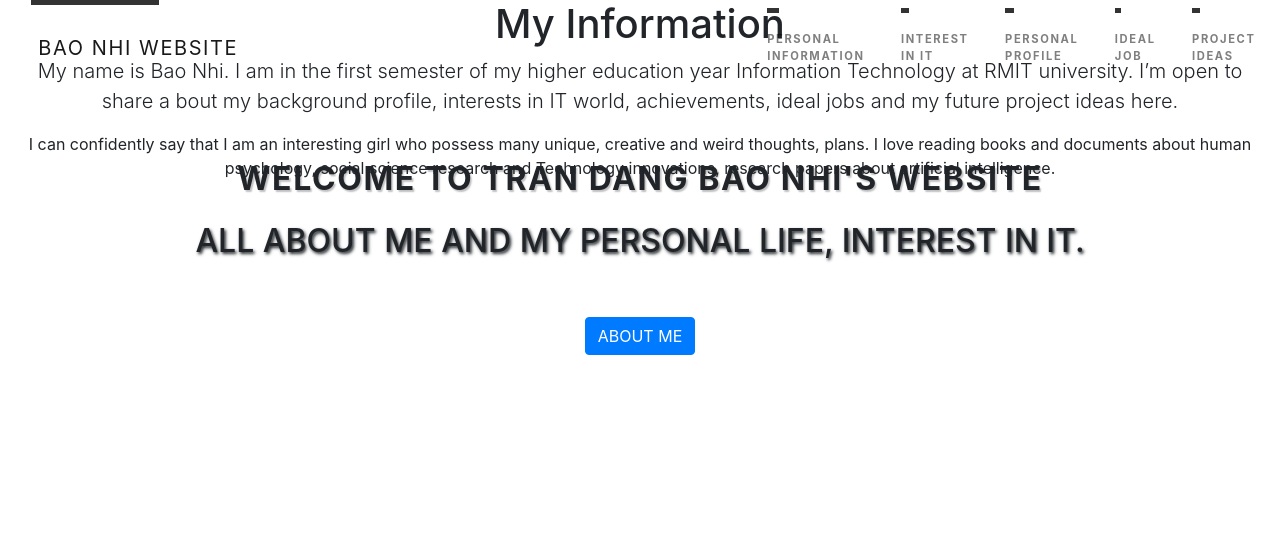
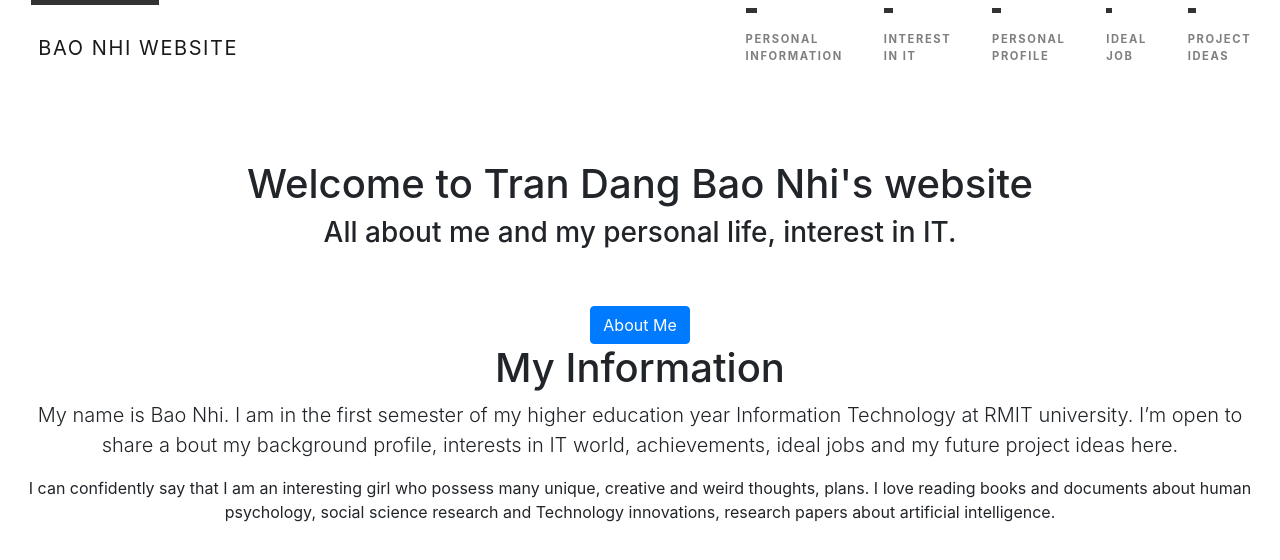
Before and after one commit to trandangbaonhi3008/baonhidraft1, a plain HTML site: page index.html in a window 1280 px wide. Drawn offline with nearby package versions, Linux system fonts and the light colour scheme.

Commit message:
fix error

```diff
--- a/index.html
+++ b/index.html
@@ -4,14 +4,17 @@
 
 <link href="nhicode2.css" rel="styleSheet" type="text/css">
 <link rel="stylesheet" href="https://stackpath.bootstrapcdn.com/bootstrap/4.3.1/css/bootstrap.min.css" integrity="sha384-ggOyR0iXCbMQv3Xipma34MD+dH/1fQ784/j6cY/iJTQUOhcWr7x9JvoRxT2MZw1T" crossorigin="anonymous">
-<link rel="stylesheet" href="bootstrap-4.1.3-dist/css/bootstrap.min.css">
 <meta charset="UTF-8" />
+<script src="https://code.jquery.com/jquery-3.3.1.slim.min.js" ></script>
+<script src="https://stackpath.bootstrapcdn.com/bootstrap/4.3.1/js/bootstrap.min.js" ></script>
+<script src="https://use.fontawesome.com"></script>
+<!---End of Script Source Files-->
 <title >
 Tran Dang Bao Nhi journal bullet
 </title>
 </head>
 
-<body data-spy="scroll" data-target="#navbarResponsive">
+<body data-spy="scroll" data-target="#navbarResponsive" class="bodyContainer" >
 <!--- Start Home Page Section -->
 <div id="home">
 <!--- Navigation-->
@@ -40,7 +43,8 @@ Tran Dang Bao Nhi journal bullet
        </div>
    </div>
 </div>
-<div class="caption text-center">
+</div>
+<div class="welcomeContainer">
     <h1>Welcome to Tran Dang Bao Nhi's website</h1>
     <h3 > All about me and my personal life, interest in IT. </h3>
     <br> </br>
@@ -49,10 +53,7 @@ Tran Dang Bao Nhi journal bullet
 <!--- End Home Page Section --->
 
 <!--- Script Source Files--->
-<script src="js/jquery-3.3.1.slim.min.js" ></script>
-<script src="bootstrap-4.1.3-dist/css/bootstrap.min.css" ></script>
-<script src="https://use.fontawesome.com"></script>
-<!---End of Script Source Files-->
+
 
 <!--- Star Personal Information --->
 <div id="personal-information" class="offset">
@@ -84,9 +85,5 @@ Tran Dang Bao Nhi journal bullet
 <div id=" Project Idea" class="offset">
     </div>
 <!---  End Project Idea-->
-
-
-
-
 </body>
 </html>
--- a/nhicode2.css
+++ b/nhicode2.css
@@ -1,19 +1,22 @@
 @import url('https://fonts.googleapis.com/css?family=Work+Sans:400,700&display=swap');
+
 body {
     overflow-x: hidden;
     margin: 0;
     background: #222;
     font-family: 'Work Sans', sans-serif;
-  color: #ffc0cb
+    color: #ffc0cb;
     font-weight: 800;
 }
+
 /*--- Navigation --*/
 
 .container {
     width: 80%;
     margin: 0 auto;
 }
-.navbar{
+
+.navbar {
     color: #444;
     text-decoration: none;
     text-transform: uppercase;
@@ -21,19 +24,21 @@ body {
     letter-spacing: .1rem;
 
 }
-.navbar-brand img{
+
+.navbar-brand img {
     height: 2rem;
 }
-.navbar-nav li{
-  padding-right: .7rem;
+
+.navbar-nav li {
     display: inline-block;
     margin-left: 20px;
     padding-top: 15px;
-  padding-right: .03rem;
+    padding-right: 0.3rem;
     padding-bottom: 15px;
     position: relative;
 }
-.navbar-light .navbar-nav .navbar-link.active{
+
+.navbar-light .navbar-nav .navbar-link.active {
     Color: black;
     padding-top: .8rem;
 }
@@ -47,6 +52,7 @@ nav {
     padding: 0;
     list-style: none;
 }
+
 nav a::before {
     content: '';
     display: block;
@@ -63,42 +69,68 @@ nav a:hover::before {
 }
 
 nav a:hover {
-  color: #pink;
+    color: pink;
 }
 
 /*--- Landing Page --*/
-.home-inner{
+.home-inner {
     background-image: url(https://i.pinimg.com/564x/94/25/8e/94258e64340a9487d7f5fcf8d6293374.jpg);
 }
-.caption{
+
+.caption {
     width: 100%;
     max-width: 100%;
     position: absolute;
     top: 20%;
-  z-index: black;
     text-transform: uppercase;
 }
-.caption h1{
+
+.caption h1 {
     font-size: 2.0rem;
     font-weight: 700;
     letter-spacing: .1rem;
     text-shadow: silver .1rem .1rem .1rem;
     padding-bottom: 1rem;
 }
-.caption h3{
+
+.caption h3 {
     font-size: 2rem;
     text-shadow: .1rem .1rem .2rem;
 
 }
+
 .btn-lg {
     border-width: .3rem;
     border-radius: .4rem 1.3rem;
 
 }
+
 /* --- End Navigation--*/
-.personal-information{
+.personal-information {
     width: 100%;
     position: absolute;
-  top: 20%
+    top: 20%;
     z-index: black;
 }
+
+/* anh thêm chỗ này*/
+#home {
+    max-height: 50vh;
+    min-height: 20vh;
+}
+
+.bodyContainer {
+    display: flex;
+    justify-content: center;
+    align-items: flex-start;
+    flex-direction: column
+}
+
+.welcomeContainer {
+    display: flex;
+    flex-direction: column;
+    justify-content: center;
+    align-items: center;
+    text-align: center;
+    width: 100%
+}
```
Lines whose indentation alone changed are shown as unchanged.
